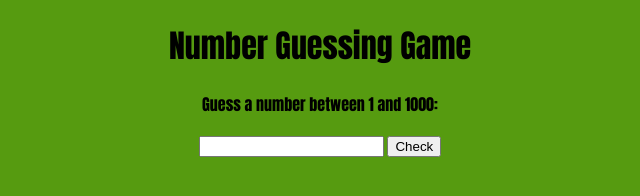
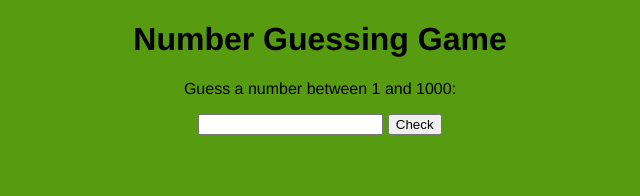
Before and after one commit to EmyysJanaK/WebDevelopment, a website: page Game.JS/random_num.html in a window 1280 px wide. Shown: the whole page, without its empty margins (320-960 px from the left). Drawn offline with Linux system fonts and the light colour scheme.

Commit message:
Update random_num.html

```diff
--- a/Game.JS/random_num.html
+++ b/Game.JS/random_num.html
@@ -5,7 +5,7 @@
   <style>
     body {
       text-align: center;
-      font-family: Impact, Haettenschweiler, 'Arial Narrow Bold', sans-serif, sans-serif;
+      font-family: 'Franklin Gothic Medium', 'Arial Narrow', Arial, sans-serif;
       background-color: rgb(86, 155, 16);
     }
   </style>
```
